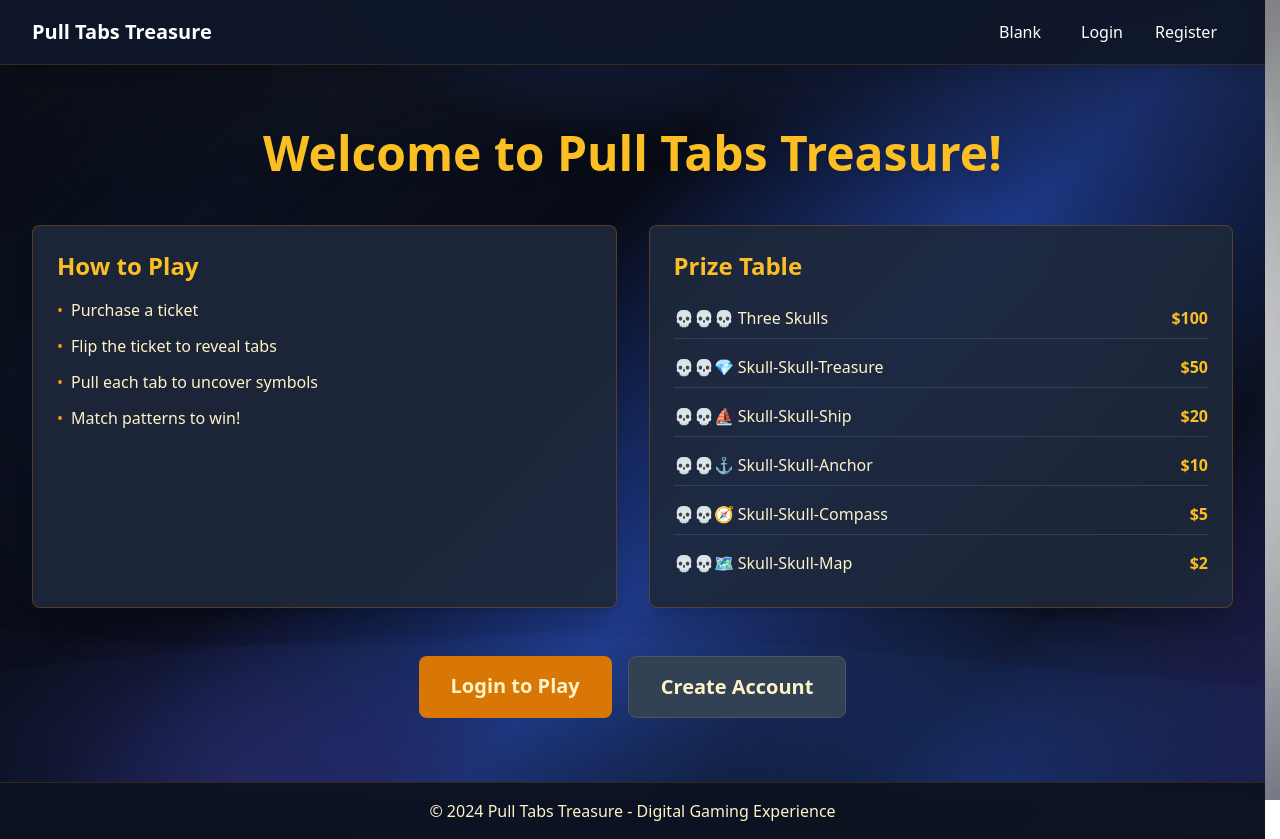
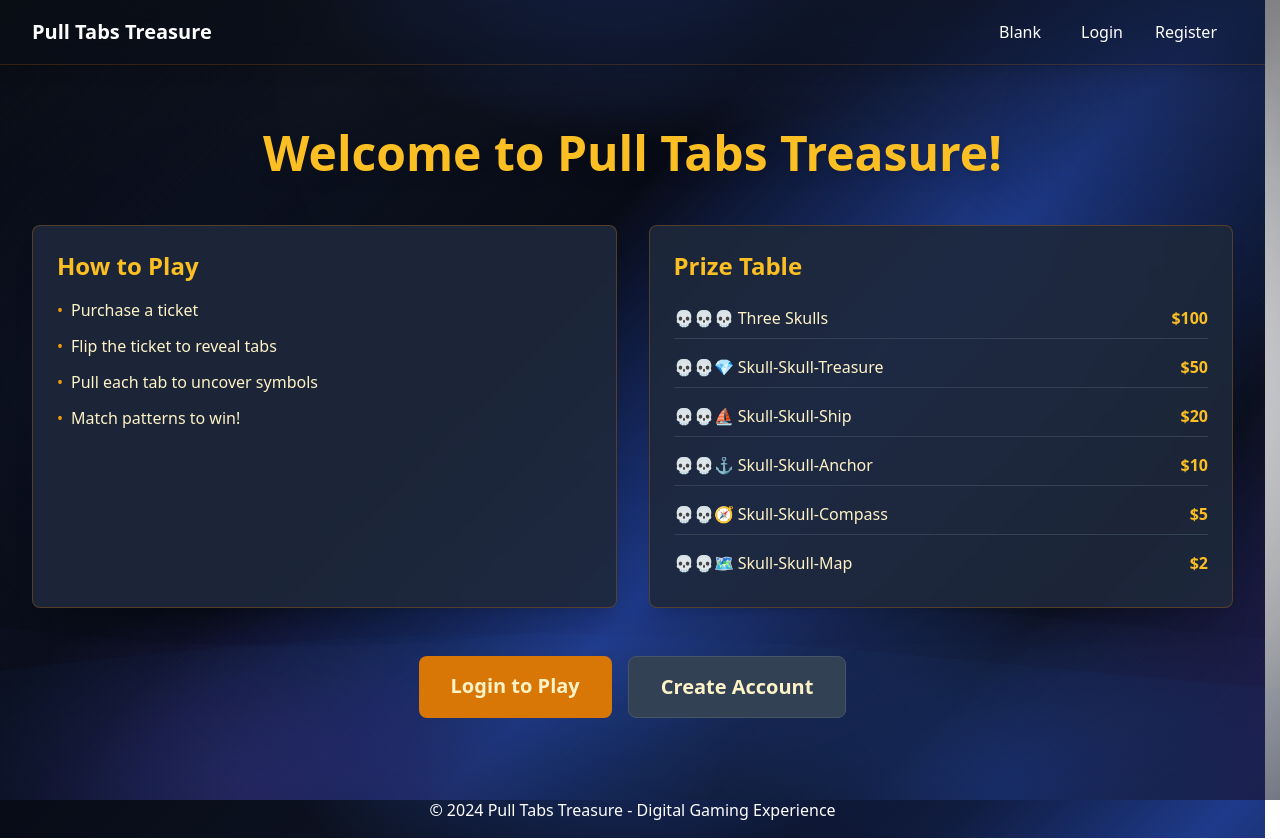
Before and after one commit to Benjafo/pull-tabs, a React (Vite) app in the folder client/: page / in a window 1280 px wide. Built offline with nearby package versions, Linux system fonts and the light colour scheme; no server answers.

Commit message:
checkpoint: modify client/src/components/layout/Header.tsx,client/src/components/layout/Layout.tsx - 16:28

```diff
--- a/client/src/components/layout/Header.tsx
+++ b/client/src/components/layout/Header.tsx
@@ -13,7 +13,7 @@ export function Header() {
     };
 
     return (
-        <header className="bg-navy-700/95 backdrop-blur-sm text-white shadow-lg sticky top-0 z-50 border-b border-gold-600/20">
+        <header className="bg-navy-900/20 backdrop-blur-md text-white shadow-lg sticky top-0 z-50 border-b border-gold-600/20">
             <div className="max-w-7xl mx-auto px-4 sm:px-6 lg:px-8">
                 <div className="flex justify-between items-center h-16">
                     <Link
--- a/client/src/components/layout/Layout.tsx
+++ b/client/src/components/layout/Layout.tsx
@@ -1,5 +1,5 @@
-import type { ReactNode } from 'react';
-import { Header } from './Header';
+import type { ReactNode } from "react";
+import { Header } from "./Header";
 
 interface LayoutProps {
     children: ReactNode;
@@ -10,11 +10,9 @@ export function Layout({ children }: LayoutProps) {
         <div className="min-h-screen flex flex-col">
             <Header />
             <main className="flex-1 w-full">
-        <div className="max-w-7xl mx-auto px-4 sm:px-6 lg:px-8 py-8">
-          {children}
-        </div>
+                <div className="max-w-7xl mx-auto px-4 sm:px-6 lg:px-8 py-8">{children}</div>
             </main>
-      <footer className="bg-navy-800/95 backdrop-blur-sm text-cream-100 py-4 mt-auto border-t border-gold-600/20">
+            <footer className="bg-primary-800 text-white py-4 mt-auto">
                 <div className="max-w-7xl mx-auto px-4 sm:px-6 lg:px-8 text-center">
                     <p>&copy; 2024 Pull Tabs Treasure - Digital Gaming Experience</p>
                 </div>
```
Lines whose indentation alone changed are shown as unchanged.
